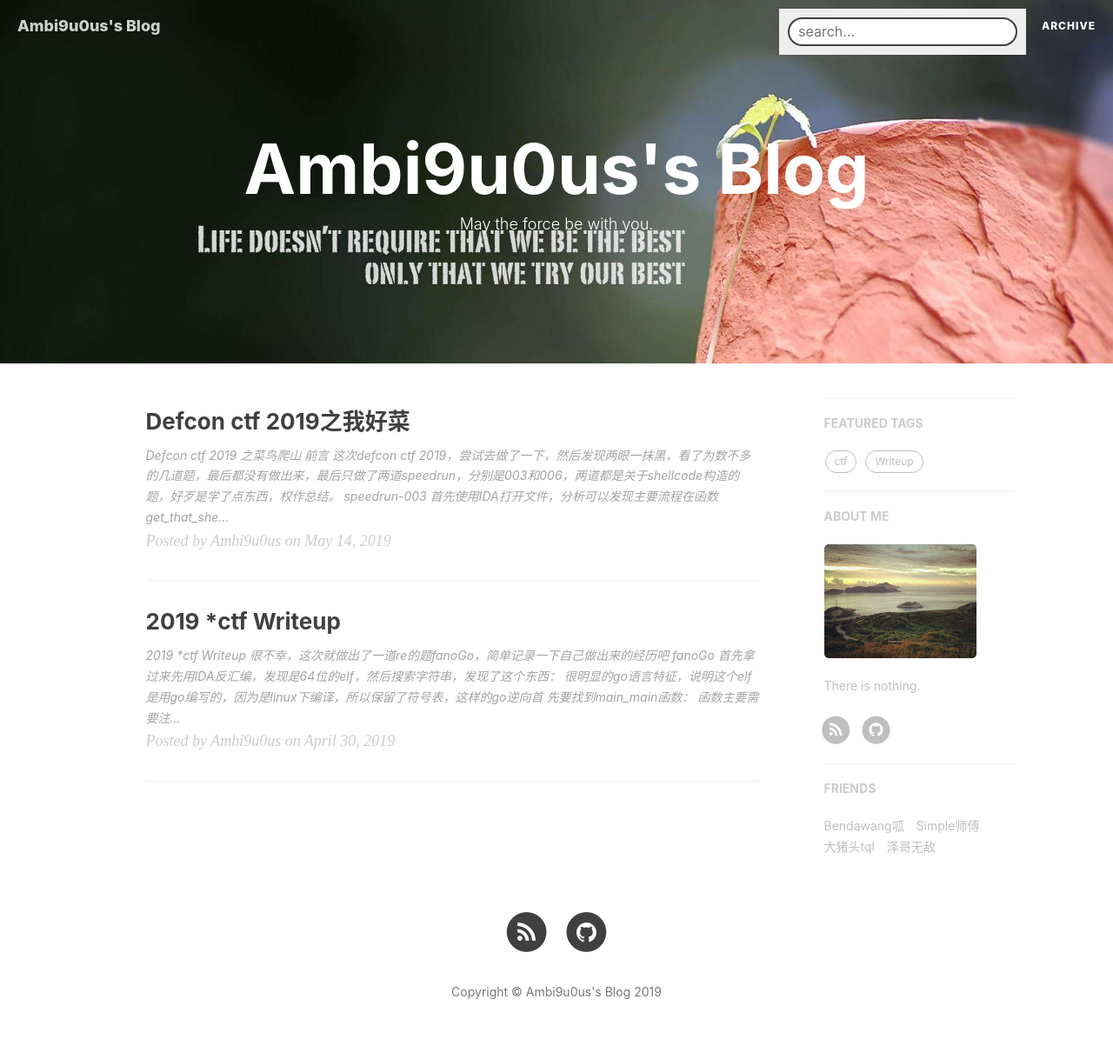
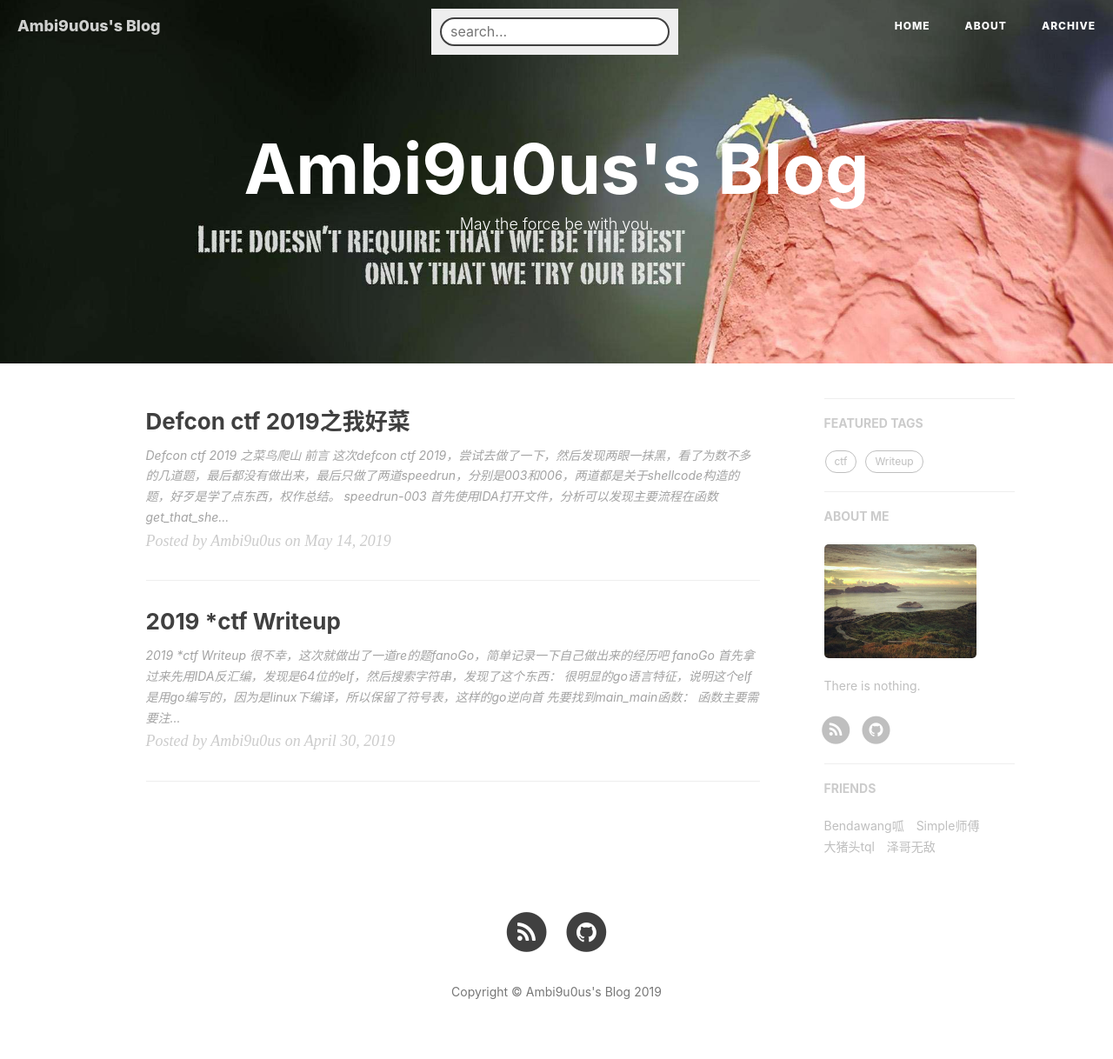
Before and after one commit to Ambi9u0us/Ambi9u0us, a Jekyll site: the page built from index.html, in a window 1280 px wide. Shown: the whole page at 87% size. Built offline with Jekyll 4.4.1, drawn with Linux system fonts in a browser that asks for light colours; nearby versions of some CDN libraries; the list of posts is cut into pages by our own code; comment, search, counter and statistics services are not loaded.

Commit message:
Update nav.html

```diff
--- a/_includes/nav.html
+++ b/_includes/nav.html
@@ -39,7 +39,7 @@
 </nav>
 
 <!-- HTML elements for search-->
-<div id="search-container" style="float:right;position: fixed;right:100px; top:10px; z-index:999999;background:#eeeeee;padding:10px 10px 0px 10px;">
+<div id="search-container" style="float:right;position: fixed;right:500px; top:10px; z-index:999999;background:#eeeeee;padding:10px 10px 0px 10px;">
   <input type="text" id="search-input" placeholder="search..." style="border:2px solid;border-radius:25px;padding-left:10px !important;" >
   <ul id="results-container" style="max-width:300px;"></ul>
 </div>
```
